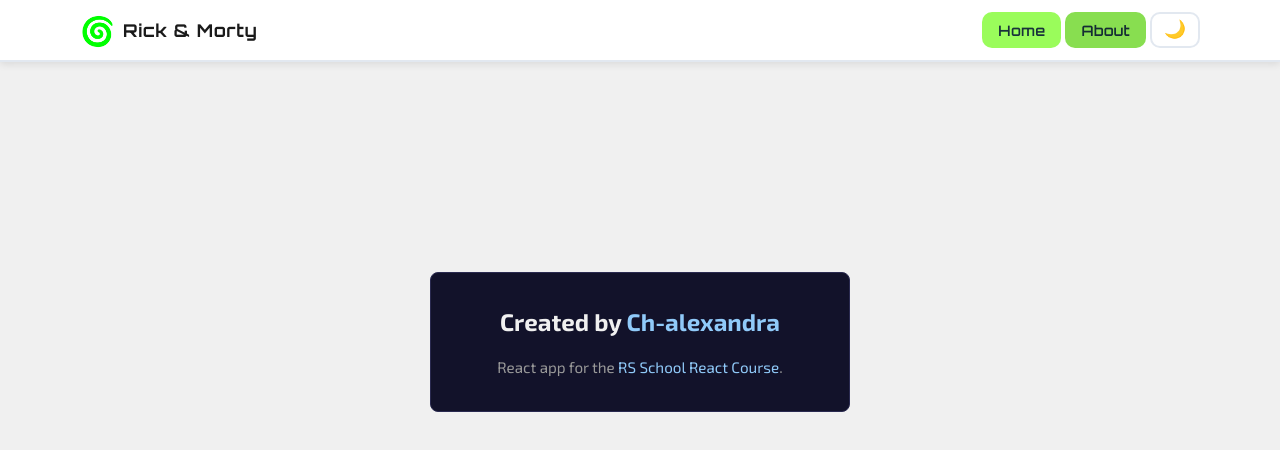
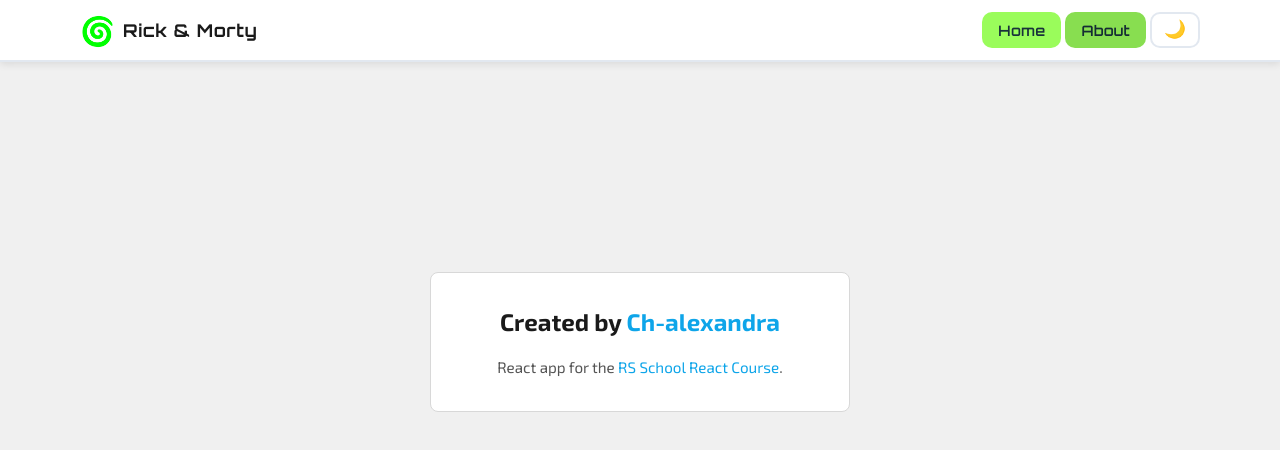
Before and after one commit to Ch-alexandra/rs-react-poject, a React (Vite) app in the folder rs-react-app/: page /#/about in a window 1280 px wide. Shown: the top 450 px of the page. Built offline with nearby package versions, Linux system fonts and the light colour scheme.

Commit message:
fix: replace hardcoded colors with css variables

```diff
--- a/rs-react-app/src/App.css
+++ b/rs-react-app/src/App.css
@@ -59,7 +59,7 @@
   padding: 0.75rem 0.875rem;
   font: inherit;
   color: var(--ink);
-  background: #ffffff;
+  background: var(--panel-bg);
 }
 
 .search-button,
@@ -130,7 +130,7 @@
   border-radius: 0.5rem;
   padding: 0.875rem;
   text-align: left;
-  background: #ffffff;
+  background: var(--panel-bg);
   cursor: pointer;
   transition: border-color 0.15s, box-shadow 0.15s;
 }
@@ -208,7 +208,7 @@
 }
 
 .error-text {
-  color: #c94f5a;
+  color: var(--error-color);
   font-weight: 600;
 }
 
--- a/rs-react-app/src/components/DetailPanel.css
+++ b/rs-react-app/src/components/DetailPanel.css
@@ -53,6 +53,6 @@
 }
 
 .detail-error {
-  color: #c0392b;
+  color: var(--error-color);
   font-size: 0.9rem;
 }
--- a/rs-react-app/src/pages/404.css
+++ b/rs-react-app/src/pages/404.css
@@ -19,7 +19,7 @@
   font-size: 8rem;
   font-weight: 900;
   line-height: 1;
-  color: #e0e0e0;
+  color: var(--ink);
 }
 
 .not-found-portal-icon {
@@ -31,12 +31,12 @@
 .not-found-title {
   font-size: 1.6rem;
   font-weight: 700;
-  color: #e0e0e0;
+  color: var(--ink);
   margin: 0;
 }
 
 .not-found-subtitle {
-  color: #aaa;
+  color: var(--ink-soft);
   font-size: 1rem;
   line-height: 1.6;
   margin: 0;
--- a/rs-react-app/src/pages/AboutPage.css
+++ b/rs-react-app/src/pages/AboutPage.css
@@ -10,8 +10,8 @@
   display: flex;
   flex-direction: column;
   gap: 1rem;
-  background: #12122a;
-  border: 1px solid #2a2a50;
+  background: var(--panel-bg);
+  border: 1px solid var(--panel-border);
   border-radius: 0.5rem;
   padding: 2rem 2rem;
   max-width: 420px;
@@ -22,19 +22,19 @@
 .about-name {
   font-size: 1.5rem;
   font-weight: 700;
-  color: #f0f0f0;
+  color: var(--ink);
   margin: 0;
 }
 
 .about-description {
   font-size: 0.95rem;
-  color: #999;
+  color: var(--ink-soft);
   line-height: 1.6;
   margin: 0;
 }
 
 .about-link {
-  color: #90caf9;
+  color: var(--link-color);
   text-decoration: none;
 }
 
```
